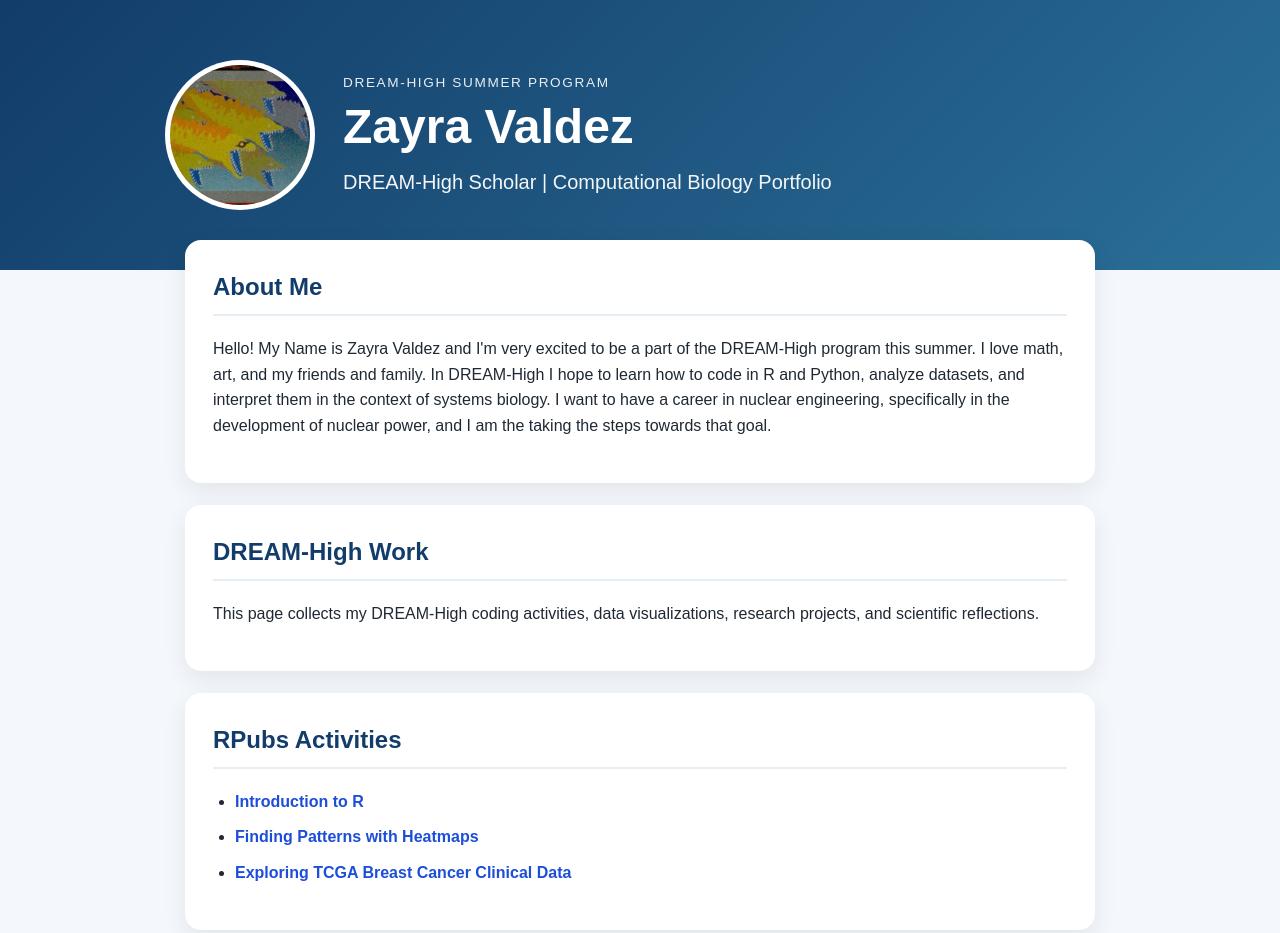
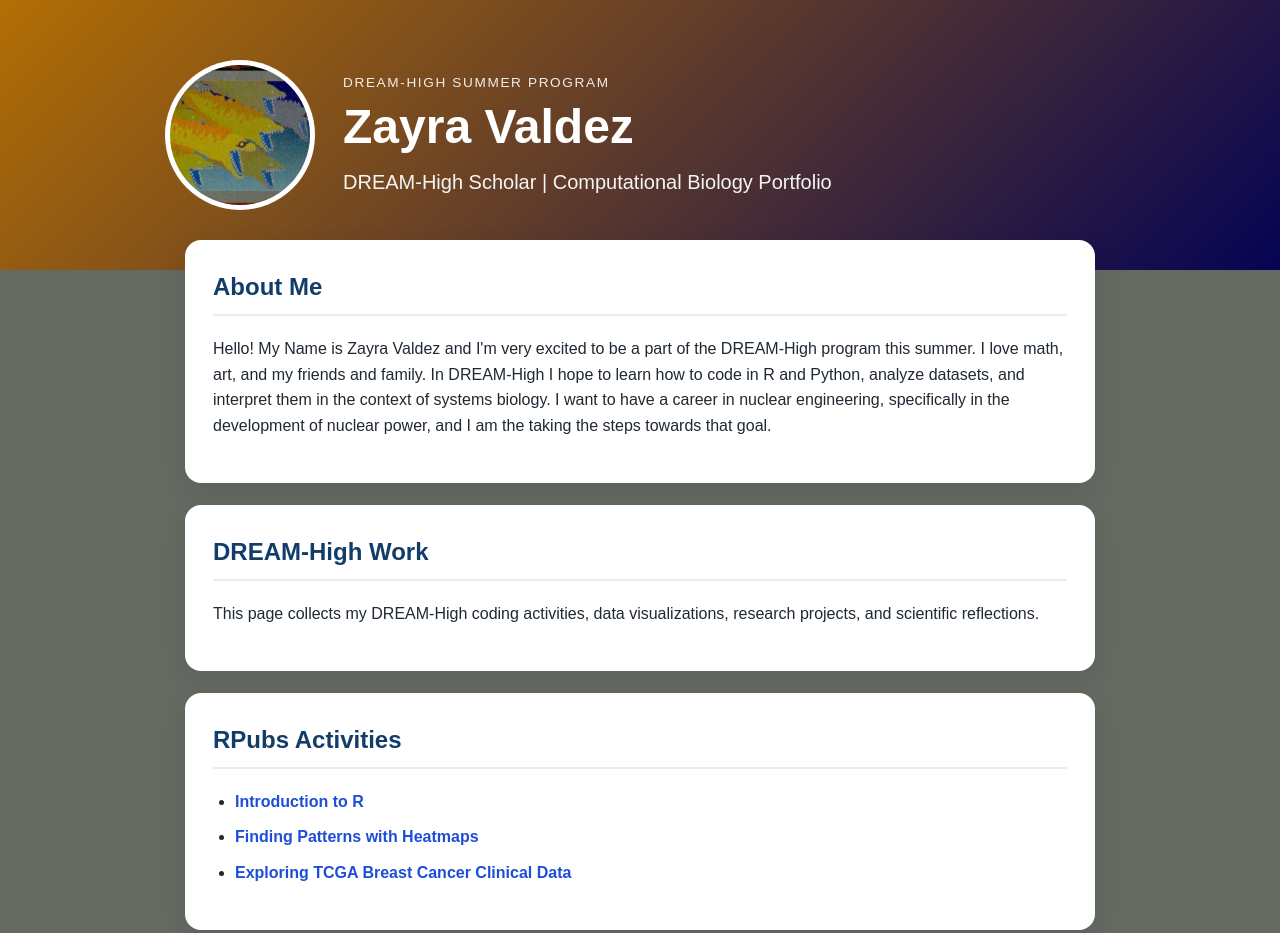
Before and after one commit to zyrvldz/z-valdez.github.io, a plain HTML site: page index.html in a window 1280 px wide. Shown: the top 933 px of the page. Drawn offline with Linux system fonts and the light colour scheme.

Commit message:
Update style.css

```diff
--- a/style.css
+++ b/style.css
@@ -5,11 +5,11 @@ body {
   font-family: Arial, Helvetica, sans-serif;
   line-height: 1.6;
   color: #1f2933;
-  background: #f4f7fb;
+  background: #646962;
 }
 
 .hero {
-  background: linear-gradient(135deg, #123c69, #2a6f97);
+  background: linear-gradient(135deg, #B36F04, #050454);
   color: white;
   padding: 60px 20px;
 }
```
